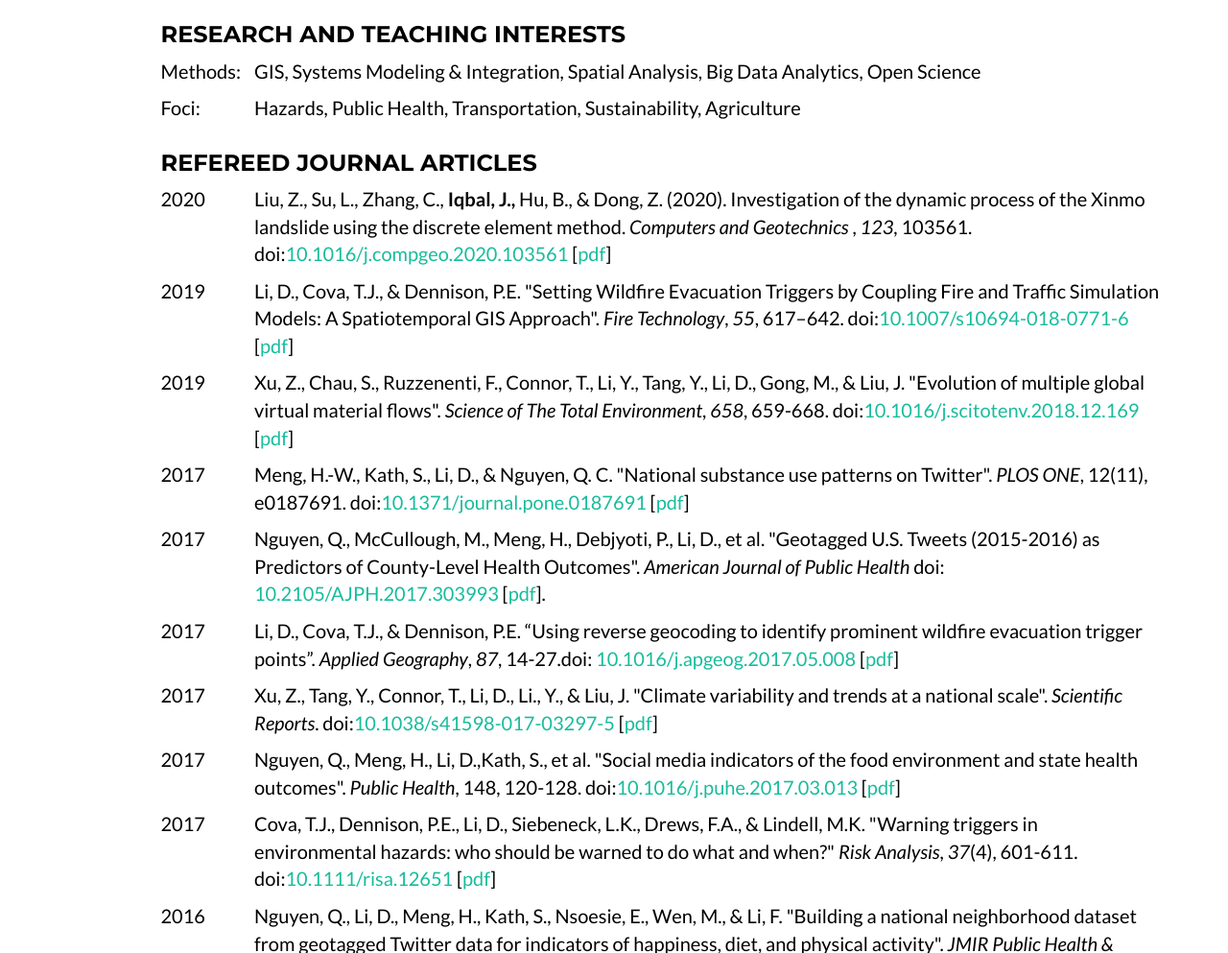
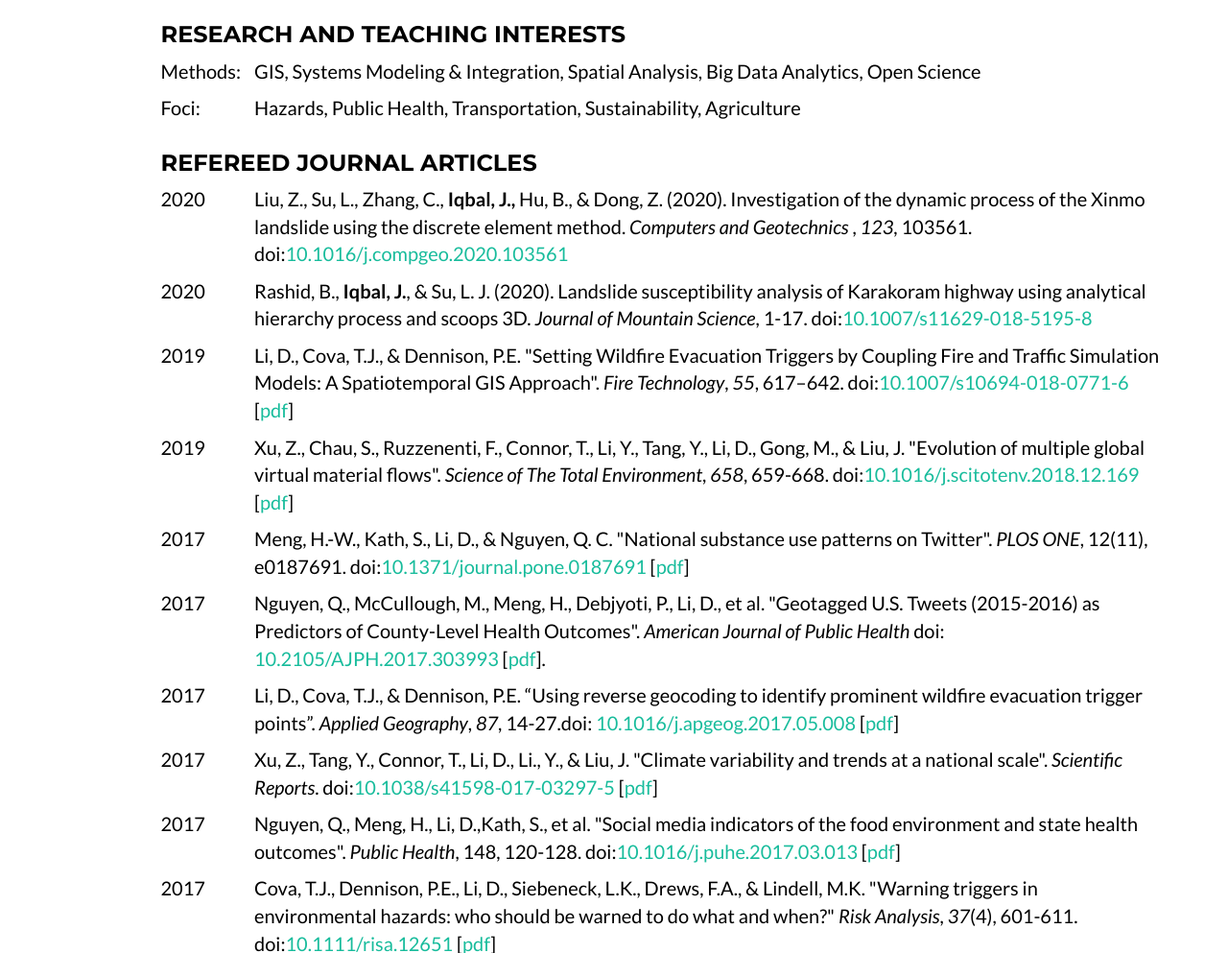
Before and after one commit to drjavediqbal/drjavediqbal.github.io, a website: page index.html in a window 1280 px wide. Shown: the part 3751-4744 px from the top of the page at 96% size. Drawn offline with nearby package versions, Linux system fonts and the light colour scheme.

Commit message:
Update index.html

```diff
--- a/index.html
+++ b/index.html
@@ -313,10 +313,20 @@
                 <div class="col-lg-10">
 
                     <p> Liu, Z., Su, L., Zhang, C., <b>Iqbal, J.,</b> Hu, B., & Dong, Z. (2020). Investigation of the dynamic process of the Xinmo landslide using the discrete element method. <i> Computers and Geotechnics </i>, <i> 123</i>, 103561.
-                        doi:<a href="https://doi.org/10.1016/j.compgeo.2020.103561">10.1016/j.compgeo.2020.103561</a> [<a href="./pubs/Li_2019_IJDRR.pdf">pdf</a>]
-                    </p>
-
-
+                        doi:<a href="https://doi.org/10.1016/j.compgeo.2020.103561">10.1016/j.compgeo.2020.103561</a>
+                    </p>
+                </div>
+            </div>
+
+            <div class="row">
+                <div class="col-lg-1 col-lg-offset-1">
+                    <p>2020</p>
+                </div>
+                <div class="col-lg-10">
+
+                    <p> Rashid, B., <b> Iqbal, J.</b>, & Su, L. J. (2020). Landslide susceptibility analysis of Karakoram highway using analytical hierarchy process and scoops 3D. <i> Journal of Mountain Science</i>, 1-17.
+                        doi:<a href="https://link.springer.com/article/10.1007/s11629-018-5195-8">10.1007/s11629-018-5195-8</a>
+                    </p>
                 </div>
             </div>
 
```
